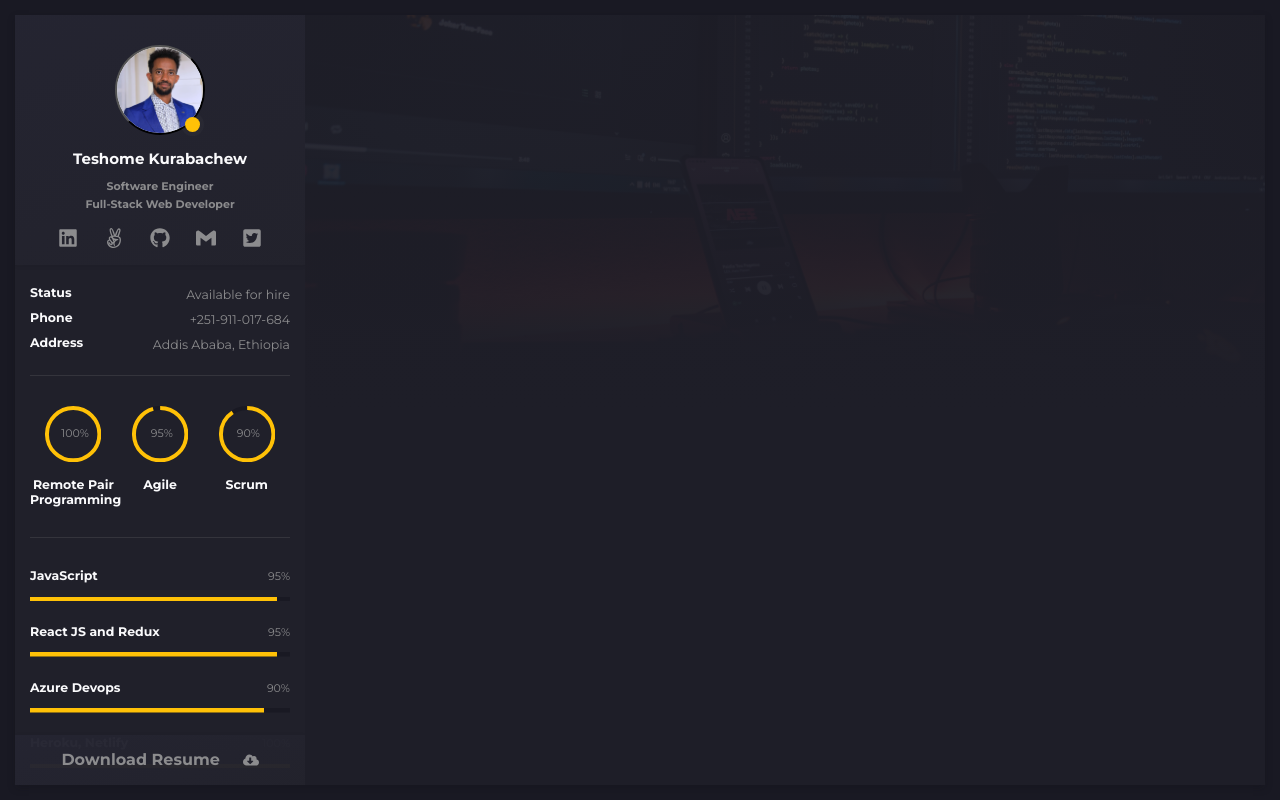
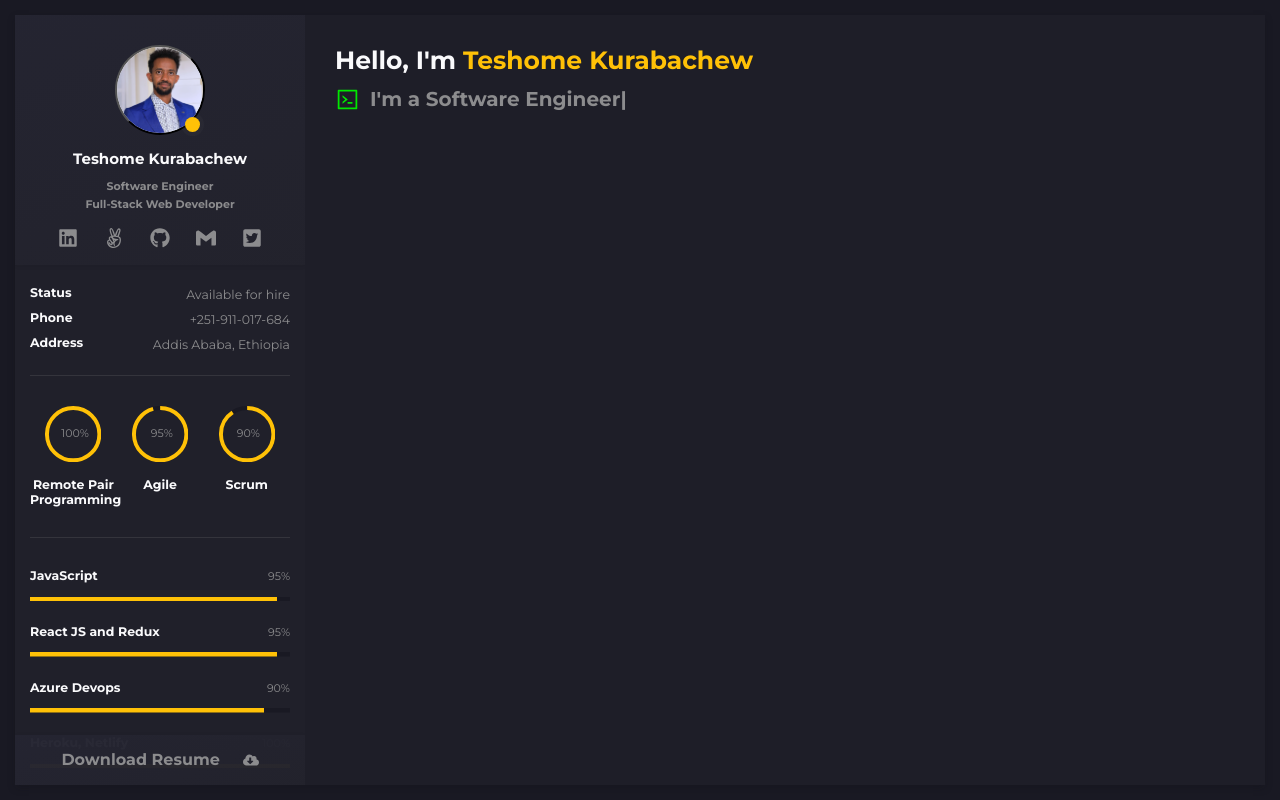
Before and after one commit to TesheMaximillan/Portfolio-V2, a React (Create React App) app: page / in a window 1280 px wide. Built offline with nearby package versions, Linux system fonts and the light colour scheme.

Commit message:
Create animated text

```diff
--- a/package.json
+++ b/package.json
@@ -16,6 +16,7 @@
     "react-router-dom": "^6.3.0",
     "react-scripts": "5.0.1",
     "react-test-renderer": "^18.2.0",
+    "react-type-animation": "^2.1.1",
     "redux-devtools-extension": "^2.13.9",
     "redux-logger": "^3.0.6",
     "renderer": "^0.1.5",
--- a/src/App.scss
+++ b/src/App.scss
@@ -10,6 +10,7 @@
   --color-primary-dark: #191923;
   --color-secondary: #FFC107;
   --color-danger: #e80000;
+  --color-success: #00e800;
 }
 
 // ///////////////////////////// Global Reset
--- a/src/components/Main.jsx
+++ b/src/components/Main.jsx
@@ -1,13 +1,13 @@
 import React from 'react';
-import UserBg from './UserBg';
 import styles from './Main.module.scss';
+import Profile from './Profile';
 
 const Main = () => {
   const { mainContainer, mainCurtain } = styles;
   return (
     <div className={mainContainer}>
       <div className={mainCurtain} />
-      <UserBg />
+      <Profile />
     </div>
   );
 };
--- /dev/null
+++ b/src/components/Profile.jsx
@@ -0,0 +1,55 @@
+import React from 'react';
+import { TypeAnimation } from 'react-type-animation';
+import { AiOutlineCode } from 'react-icons/ai';
+import styles from './Profile.module.scss';
+
+const Profile = () => {
+  const {
+    profileContainer,
+    profileParent,
+    profileDetails,
+    profileName,
+    primaryText,
+    highlightedText,
+    animatedText,
+    icon,
+  } = styles;
+  return (
+    <div className={profileContainer}>
+      <div className={profileParent}>
+        <div className={profileDetails}>
+          <div className={profileName}>
+            <span className={primaryText}>
+              <h1>
+                Hello, I&apos;m
+                <span className={highlightedText}>
+                  {' '}
+                  Teshome Kurabachew
+                </span>
+              </h1>
+            </span>
+          </div>
+          <div className={animatedText}>
+            <AiOutlineCode className={icon} />
+            <TypeAnimation
+              sequence={[
+                "I'm a Full Stack Web Developer",
+                1000,
+                "I'm a Software Engineer",
+                1000,
+                "I'm a DevOps Engineer",
+                1000,
+              ]}
+              speed={50}
+              style={{ color: '#8c8c8e' }}
+              wrapper="h2"
+              repeat={Infinity}
+            />
+          </div>
+        </div>
+      </div>
+    </div>
+  );
+};
+
+export default Profile;
--- /dev/null
+++ b/src/components/Profile.module.scss
@@ -0,0 +1,32 @@
+.profileContainer {
+  margin: 3rem;
+
+  .profileParent {
+
+    .profileDetails {
+
+      .profileName {
+        color: var(--light-grey);
+
+        .primaryText {
+
+          .highlightedText {
+            color: var(--color-secondary);
+          }
+        }
+      }
+
+      .animatedText {
+        color: var(--color-success);
+        font-size: 2.5rem;
+        font-weight: 700;
+        display: flex;
+        align-items: flex-start;
+
+        .icon {
+          margin-right: 1rem;
+        }
+      }
+    }
+  }
+}
--- a/src/components/User.module.scss
+++ /dev/null
@@ -1,15 +0,0 @@
-.userContainer {
-  background: url(../assets/images/background.jpg);
-  background-position: center;
-  background-size: cover;
-  overflow: hidden;
-  width: 100%;
-  height: 40rem;
-
-  &BgOverlay {
-    position: relative;
-    width: 100%;
-    height: 100%;
-    background-image: linear-gradient(180deg, rgba(30, 30, 40, 0.93) 0%, rgba(30, 30, 40, 0.96) 70%, rgba(30, 30, 40, 0.99) 80%, #1e1e28 100%);
-  }
-}
--- a/src/components/UserBg.jsx
+++ /dev/null
@@ -1,19 +0,0 @@
-import React from 'react';
-// import { useSelector } from 'react-redux';
-import style from './User.module.scss';
-
-const User = () => {
-  // const user = useSelector((state) => state.main.user);
-  const { userContainer, userContainerBgOverlay } = style;
-  // const { name } = user;
-
-  return (
-    <>
-      <div className={userContainer}>
-        <div className={userContainerBgOverlay} />
-      </div>
-    </>
-  );
-};
-
-export default User;
```
Also changed, not shown: src/components/UserTransition.jsx (deleted, +0 -17 lines), src/components/UserTransition.module.scss (deleted, +0 -17 lines), 1 other file (tests, documents, lock files or other folders).
